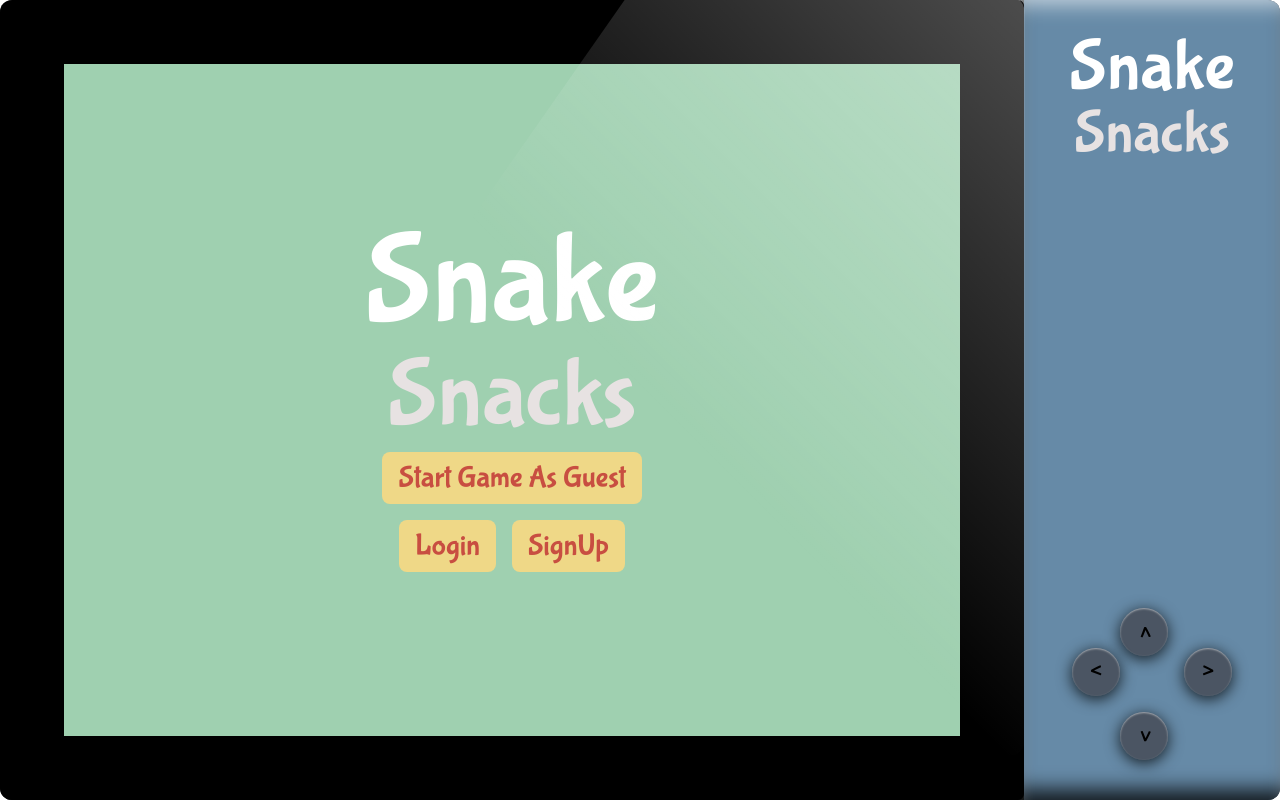
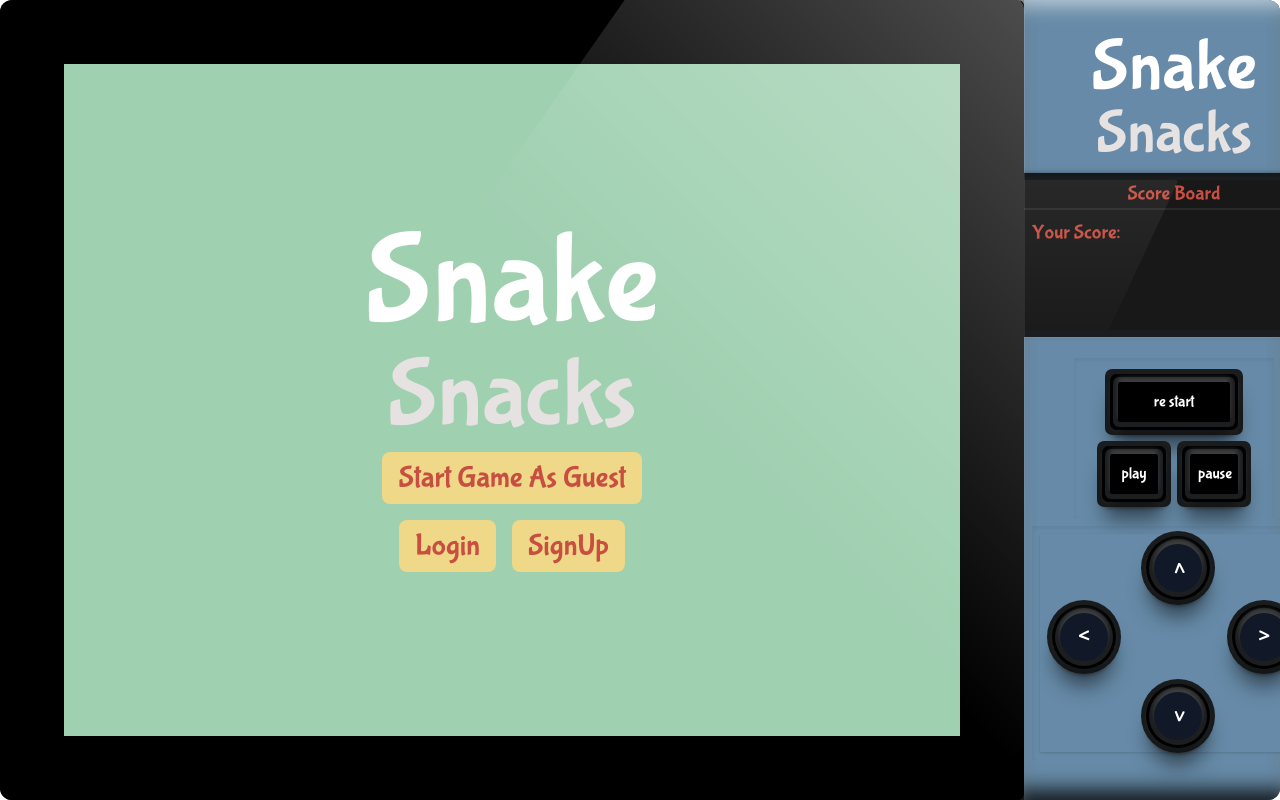
Before and after one commit to pesto-students/Snake-Snacks, a React (Create React App) app: page / in a window 1280 px wide. Built offline with nearby package versions, Linux system fonts and the light colour scheme.

Commit message:
Add score board

```diff
--- /dev/null
+++ b/src/Components/JoyStick/JoyStick.css
@@ -0,0 +1,43 @@
+.move-btn {
+  box-shadow: 0 -5px 5px rgba(255, 255, 255, 0.15),
+    /* Highlight */ 0 0 0 5px #1c1e1f, /* Inner shadow */ 0 0 0 8px #000,
+    /* Hole */ 0 20px 20px 5px rgba(0, 0, 0, 0.5),
+    /* Shadow */ 0 5px 5px 8px rgba(40, 45, 47, 1),
+    /* Border highlight */ 0 0 0 13px #1a1c1e,
+    /* Border */ 0 1px 1px 12px rgba(255, 255, 255, 0.5);
+}
+
+.joystick-container {
+    margin: auto;
+    height: 250px;
+    width: 300px;
+}
+
+.btn-up {
+    left: calc( 50% - 20px );
+    top: 10px;
+}
+
+.btn-down {
+    left: calc( 50% - 20px );
+    top: calc( 100% - 60px );
+}
+
+.btn-left {
+    top: calc( 50% - 30px );
+    left: 20px;
+}
+
+.btn-right {
+    top: calc( 50% - 30px );
+    right: 20px;
+}
+
+.joystick-background {
+    background: #191b1d;
+    background: linear-gradient( #191b1d 0%, #212527 100%);
+    position: relative;
+    margin: 0 auto;
+    border-radius: 15px;
+    box-shadow: 0 1px 2px rgba(255,255,255,.1);
+}
--- a/src/Components/JoyStick/JoyStick.tsx
+++ b/src/Components/JoyStick/JoyStick.tsx
@@ -1,5 +1,6 @@
 /* eslint-disable jsx-a11y/control-has-associated-label */
 import React from 'react';
+import './JoyStick.css';
 
 export default function JoyStick() {
 
@@ -8,19 +9,24 @@ export default function JoyStick() {
   };
 
   return (
-    <div className="relative h-40 w-40 md:h-24 md:w-24 m-auto">
-      <button type="button" onClick={() => handleClick('ArrowUp')} className="bg-gray-600 absolute left-12 md:left-8 w-12 md:w-8 h-12 md:h-8 btn-box-shadow rounded-full flex flex-col items-center text-center justify-center">
+    <div className="joystick-container  p-2  w-full box-border">
+      <div className="w-full h-full shadow-inner p-2">
+        <div className=" p-2 box-border bg-bermudaGray h-full shadow relative">
+          <button type="button" onClick={() => handleClick('ArrowUp')} className="btn-up bg-gray-900 text-white absolute  w-12 md:w-8 h-12 md:h-8 btn-box-shadow rounded-full flex flex-col items-center text-center justify-center">
             <span className="transform rotate-90 text-2xl">{'<'}</span>
           </button>
-      <button type="button" onClick={() => handleClick('ArrowLeft')} className="bg-gray-600 absolute left-0 top-10 md:top-6  w-12 md:w-8 h-12 md:h-8 btn-box-shadow rounded-full flex flex-col items-center text-center justify-center">
+          <button type="button" onClick={() => handleClick('ArrowLeft')} className="btn-left bg-gray-900 text-white absolute  w-12 md:w-8 h-12 md:h-8 btn-box-shadow rounded-full flex flex-col items-center text-center justify-center">
             <span className="text-2xl">{'<'}</span>
           </button>
-      <button type="button" onClick={() => handleClick('ArrowRight')} className="bg-gray-600 absolute right-0 top-10 md:top-6 w-12 md:w-8 h-12 md:h-8 btn-box-shadow rounded-full flex flex-col items-center text-center justify-center">
+          <button type="button" onClick={() => handleClick('ArrowRight')} className="btn-right bg-gray-900 text-white absolute w-12 md:w-8 h-12 md:h-8 btn-box-shadow rounded-full flex flex-col items-center text-center justify-center">
             <span className="text-2xl">{'>'}</span>
           </button>
-      <button type="button" onClick={() => handleClick('ArrowDown')} className="bg-gray-600 absolute left-12 md:left-8 bottom-2 w-12 md:w-8 h-12 md:h-8 btn-box-shadow rounded-full flex flex-col items-center text-center justify-center">
+          <button type="button" onClick={() => handleClick('ArrowDown')} className="btn-down bg-gray-900 text-white absolute w-12 md:w-8 h-12 md:h-8 btn-box-shadow rounded-full flex flex-col items-center text-center justify-center">
             <span className="transform rotate-90 text-2xl">{'>'}</span>
           </button>
         </div>
+
+      </div>
+    </div>
   );
 }
--- /dev/null
+++ b/src/Components/PlayPause/PlayPause.tsx
@@ -0,0 +1,55 @@
+import React from 'react';
+
+
+export default function PlayPause(props: IProps) {
+
+  const handlePlay = () => {
+    if (props.handlePlay) {
+      props.handlePlay();
+    }
+  };
+
+  const handlePause = () => {
+    if (props.handlePause) {
+      props.handlePause();
+    }
+  };
+
+  const handleRestart = () => {
+    if (props.handleRestart) {
+      props.handleRestart();
+    }
+  };
+
+
+  return (
+    <div className="play-pause p-2 box-border shadow-inner m-auto" style={{ width: '200px' }}>
+      <div className="play-pause-inner-container m-auto">
+        <div className="w-full text-center">
+          <button
+            type="button"
+            onClick={() => handleRestart()}
+            className="p-2 box-border rounded-sm m-4 w-28 move-btn text-white bg-black"
+          >re start
+          </button>
+        </div>
+        <div className="m-auto text-center">
+          <button type="button" onClick={() => handlePlay()} className="p-2 rounded-sm m-4 w-12 move-btn text-white bg-black">play</button>
+          <button type="button" onClick={() => handlePause()} className="p-2 rounded-sm m-4 w-12 move-btn text-white bg-black">pause</button>
+        </div>
+      </div>
+    </div>
+  );
+}
+
+interface IProps {
+  handlePlay?: Function;
+  handlePause?: Function;
+  handleRestart?: Function;
+}
+
+PlayPause.defaultProps = {
+  handlePlay: () => {},
+  handlePause: () => {},
+  handleRestart: () => {},
+};
--- a/src/Components/Score/Score.tsx
+++ b/src/Components/Score/Score.tsx
@@ -1,11 +1,21 @@
 import React from 'react';
 
 
-export default function Score(props: { score: number }) {
+export default function Score(props: IProps) {
   return (
-    <div className="text-4xl md:text-xl text-center leading-normal">
-      <span className="text-black">Your Score: </span>
-      <span className="text-black">{props.score}</span>
+    <div className="text-xl flex items-center justify-between leading-normal">
+      <span className="text-mojo">{props.text}: </span>
+      <span className="text-mojo">{props.score}</span>
     </div>
   );
 }
+
+
+interface IProps {
+  score: number | string;
+  text?: string;
+}
+
+Score.defaultProps = {
+  text: 'Your Score',
+};
--- /dev/null
+++ b/src/Components/ScoreBoard/ScoreBoard.css
@@ -0,0 +1,32 @@
+
+.score-board-container {
+    width: 300px;
+    height: 150px;
+    box-shadow: inset 0 1px 2px 1px rgba(255,255,255,.1), /* Shine */
+    inset 0 -4px 2px -3px rgba(255,255,255,.1), /* Bot. shine */
+    0 -1px 6px 4px #1b1d1f, /* Blurred border */
+    2px 2px 0 5px #1b1d1f, /* Border right */
+    -2px 2px 0 5px #1b1d1f, /* Border left */
+    0 0 0 7px #141516, /* Border shadow */
+    0 1px 0 7px rgba(255,255,255,.1);
+    overflow: hidden;
+}
+
+.score-board-inner-container {
+    background: #181818;
+    position: relative;
+}
+
+.score-board-inner-container::after {
+    content: "";
+    width: 200px;
+    height: 300px;
+    position: absolute;
+    left: -100px;
+    top: -55px;
+    background: rgba(255,255,255,.2);
+    background: linear-gradient(-25deg, rgba(255,255,255,0) 25%, rgba(255,255,255,.1) 100%);
+    -webkit-transform: rotate(25deg);
+    -ms-transform: rotate(25deg);
+    transform: rotate(25deg);
+}
--- /dev/null
+++ b/src/Components/ScoreBoard/ScoreBoard.tsx
@@ -0,0 +1,27 @@
+import React from 'react';
+import Score from '../Score/Score';
+import './ScoreBoard.css';
+
+export default function ScoreBoard(props: IProps) {
+  return (
+    <div className="score-board-container mt-4 m-auto">
+      <div className="score-board-inner-container w-full h-full text-mojo">
+        <div className="text-xl text-mojo text-center" style={{ borderBottom: '2px solid #27292d' }}>
+          Score Board
+        </div>
+        <div className="m-2">
+          <Score score={props.score ? props.score : '__'} />
+        </div>
+      </div>
+    </div>
+  );
+}
+
+
+interface IProps {
+  score?: number;
+}
+
+ScoreBoard.defaultProps = {
+  score: '__',
+};
--- a/src/Pages/DigiBoard/DigiBoard.tsx
+++ b/src/Pages/DigiBoard/DigiBoard.tsx
@@ -1,5 +1,7 @@
 import React from 'react';
 import JoyStick from '../../Components/JoyStick/JoyStick';
+import PlayPause from '../../Components/PlayPause/PlayPause';
+import ScoreBoard from '../../Components/ScoreBoard/ScoreBoard';
 import { Title } from '../../Components/Title/Title';
 import TitleAnimation from '../../Components/TitleAnimation/TitleAnimation';
 import HomeActions from '../HomeActions/HomeActions';
@@ -26,8 +28,10 @@ export default function DigiBoard() {
           {/* <div className="border-8 border-black m-1 bg-flaxShade relative shadow-inner overflow-hidden">
             <div className="absolute -top-8 bottom-0 right-0 left-0 c-glass transform -rotate-12" />
           </div> */}
+          <ScoreBoard />
           <div className="flex-grow" />
           <div className="relative justify-self-end z-10">
+            <PlayPause />
             <JoyStick />
           </div>
         </div>
--- a/src/Pages/Game/Board/Board.tsx
+++ b/src/Pages/Game/Board/Board.tsx
@@ -1,7 +1,8 @@
 import React, { Component } from 'react';
 import Food from '../../../Components/Food/Food';
 import JoyStick from '../../../Components/JoyStick/JoyStick';
-import Score from '../../../Components/Score/Score';
+import PlayPause from '../../../Components/PlayPause/PlayPause';
+import ScoreBoard from '../../../Components/ScoreBoard/ScoreBoard';
 import Snake from '../../../Components/Snake/Snake';
 import { Title } from '../../../Components/Title/Title';
 import isPointsInBound from '../../../Utils/usePointsInBoundedRect';
@@ -25,6 +26,7 @@ interface IState {
   snakeStatus: boolean;
   scoreDiff: number;
   score: number;
+  gameOver: boolean;
 }
 
 export default class Board extends Component<IProps, IState> {
@@ -37,12 +39,37 @@ export default class Board extends Component<IProps, IState> {
       },
       snakeStatus: true,
       scoreDiff: 5,
+      gameOver: false,
       score: 0,
     };
     this.handleSnakeHitFood = this.handleSnakeHitFood.bind(this);
     this.handleHitBoundary = this.handleHitBoundary.bind(this);
     this.handleScore = this.handleScore.bind(this);
     this.handleSnakeHitItself = this.handleSnakeHitItself.bind(this);
+    this.handlePlay = this.handlePlay.bind(this);
+    this.handlePause = this.handlePause.bind(this);
+    this.handleRestart = this.handleRestart.bind(this);
+  }
+
+  handlePlay() {
+    this.setState((prevState) => ({
+      ...prevState,
+      snakeStatus: true,
+    }));
+  }
+
+  handlePause() {
+    this.setState((prevState) => ({
+      ...prevState,
+      snakeStatus: false,
+    }));
+  }
+
+  handleRestart() {
+    this.setState((prevState) => ({
+      ...prevState,
+      gameOver: false,
+    }));
   }
 
   handleScore(diff: number) {
@@ -122,8 +149,8 @@ export default class Board extends Component<IProps, IState> {
     const { foodPosition, snakeStatus, score } = this.state;
     return (
       <div className="h-screen w-screen box-border c-linear-gradient rounded-xl c-box-shadow overflow-hidden">
-        <div className="h-full w-4/5 md:w-full md:h-4/5 sm:w-full sm:h-4/5  border-20 border-gray-700 align-top inline-block">
-          <div className="h-full w-full border-20 md:border-8 sm:border-8 border-black bg-springRain60 rounded-md box-border">
+        <div className="h-full  w-4/5 md:w-full md:h-4/5 sm:w-full sm:h-4/5 align-top inline-block">
+          <div className="h-full w-full border-xl md:border-8 sm:border-8 border-black bg-springRain60 rounded-md box-border">
             <div className="c-reflector" />
             <div className="h-full w-full" id="board">
               <Snake
@@ -141,12 +168,14 @@ export default class Board extends Component<IProps, IState> {
             <div className="md:hidden">
               <Title />
             </div>
-            <div className="border-8 border-black m-1 bg-flaxShade relative shadow-inner overflow-hidden">
-              <div className="absolute -top-8 bottom-0 right-0 left-0 c-glass transform -rotate-12" />
-              <Score score={score} />
-            </div>
+            <ScoreBoard score={score} />
             <div className="flex-grow" />
             <div className="relative justify-self-end z-10">
+              <PlayPause
+                handlePause={this.handlePause}
+                handlePlay={this.handlePlay}
+                handleRestart={this.handleRestart}
+              />
               <JoyStick />
             </div>
           </div>
--- a/src/Pages/HomeActions/HomeActions.tsx
+++ b/src/Pages/HomeActions/HomeActions.tsx
@@ -50,7 +50,7 @@ export default function HomeActions() {
         </>
       )}
       {isLoggedIn && (
-        <div>
+        <div className="z-20">
           <Dialog id="custom-modal">
             <div className="p-4 flex items-center justify-between text-xl">
               <div className="text-white">Snake Snacks</div>
--- a/src/index.css
+++ b/src/index.css
@@ -16,7 +16,22 @@
 }
 
 .btn-box-shadow {
-    box-shadow: inset 0 1px 2px rgba(255,255,255,.5), 0 3px 15px rgba(0,0,0,.8);
+    box-shadow: 0 -5px 5px rgba(255,255,255,.15), /* Highlight */
+    0 0 0 5px #1c1e1f, /* Inner shadow */
+    0 0 0 8px #000, /* Hole */
+    0 20px 20px 5px rgba(0,0,0,.5), /* Shadow */
+    0 5px 5px 8px rgba(40,45,47,1), /* Border highlight */
+    0 0 0 13px #1a1c1e, /* Border */
+    0 1px 1px 12px rgba(255,255,255,.5);
+}
+
+.move-btn {
+    box-shadow: 0 -5px 5px rgba(255, 255, 255, 0.15),
+      /* Highlight */ 0 0 0 5px #1c1e1f, /* Inner shadow */ 0 0 0 8px #000,
+      /* Hole */ 0 20px 20px 5px rgba(0, 0, 0, 0.5),
+      /* Shadow */ 0 5px 5px 8px rgba(40, 45, 47, 1),
+      /* Border highlight */ 0 0 0 13px #1a1c1e,
+      /* Border */ 0 1px 1px 12px rgba(255, 255, 255, 0.5);
 }
 
 .c-reflector {
```
Also changed, not shown: 1 other file (tests, documents, lock files or other folders). Lines whose indentation alone changed are shown as unchanged.
